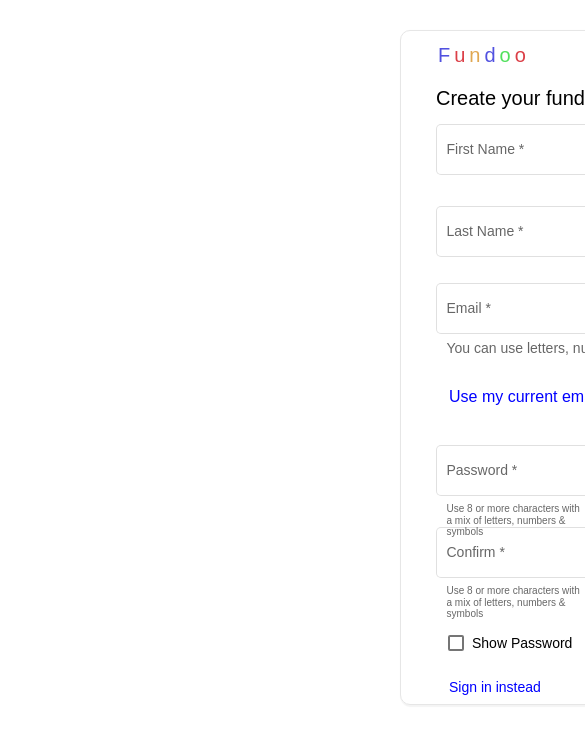
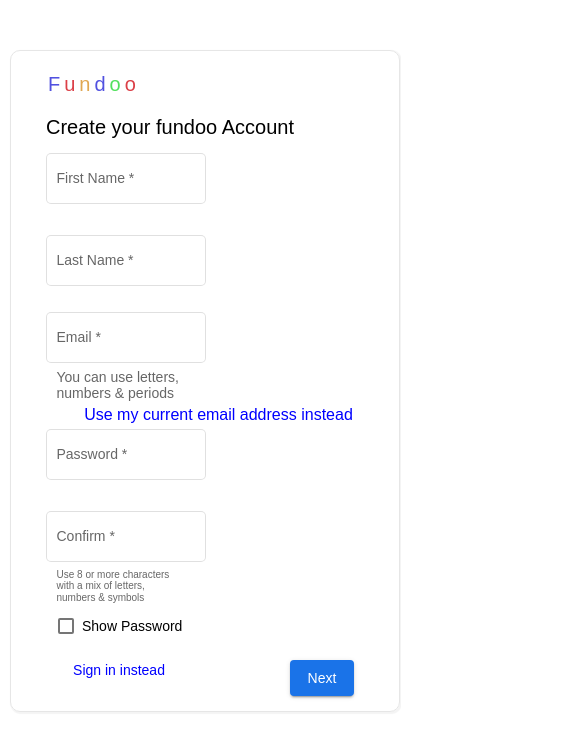
Before and after one commit to praveenmethraskar/fundoo-frontend, an Angular app: page /register in a window 390 px wide. Shown: the top 750 px of the page, 585 px wide, since content can reach past the window. Built offline with nearby package versions, Linux system fonts and the light colour scheme.

Commit message:
responsiveness of all pages

```diff
--- a/src/app/components/forgotpassword/forgotpassword.component.scss
+++ b/src/app/components/forgotpassword/forgotpassword.component.scss
@@ -63,42 +63,36 @@
 .f {
     color: #01579B;
     font-weight: bold;
-    font-family: sans-serif;
     text-align: center
 }
 
 .u {
     color: #D50000;
     font-weight: bold;
-    font-family: sans-serif;
     text-align: center
 }
 
 .n {
     color: #FF8F00;
     font-weight: bold;
-    font-family: sans-serif;
     text-align: center
 }
 
 .d {
     color: #01579B;
     font-weight: bold;
-    font-family: sans-serif;
     text-align: center
 }
 
 .o {
     color: #33691E;
     font-weight: bold;
-    font-family: sans-serif;
     text-align: center
 }
 
 .oo {
     color: #D50000;
     font-weight: bold;
-    font-family: sans-serif;
     text-align: center
 }
 
--- a/src/app/components/login/login.component.scss
+++ b/src/app/components/login/login.component.scss
@@ -26,7 +26,7 @@
 }
 .fundoo {
   text-align: center;
-  font-family: "Times New Roman";
+
   font: bold;
   margin-top: 05%;
   font-size: 200%;
@@ -34,7 +34,7 @@
 .f {
   color: blue;
   font-weight: bold;
-  font-family: "Times New Roman";
+
   text-align: center;
 }
 .u {
--- a/src/app/components/registration/registration.component.html
+++ b/src/app/components/registration/registration.component.html
@@ -54,8 +54,8 @@
                 <div class="password-field" fxLayout="row" fxLayout.xs="column">
                     <mat-form-field floatLabel="auto" appearance="outline">
                         <mat-label>Password</mat-label>
-                        <input matInput name="password" type="password" required formControlName="password">
-                        <mat-hint class="passwordhint">Use 8 or more characters with a mix of letters, numbers & symbols
+                        <input class="inputbutton" matInput name="password" type="password" required formControlName="password">
+                        <mat-hint class="passwordhint" fxHide.xs>Use 8 or more characters with a mix of letters, numbers & symbols
                         </mat-hint>
                         <mat-error>First name is required</mat-error>
                     </mat-form-field>
@@ -82,8 +82,8 @@
 
     </div>
 
-    <div>
-        <img src="../../../assets/accounts.JPG" class="sideimage" alt=""><br>
+    <div fxHide.xs>
+        <img src="../../../assets/accounts.JPG" class="sideimage" alt="" > <br>
         <mat-hint class="logohint">One account. All of Google working for you.</mat-hint>
     </div>
 </div>
--- a/src/app/components/registration/registration.component.scss
+++ b/src/app/components/registration/registration.component.scss
@@ -149,3 +149,65 @@
   .logohint{
     padding-left: 30px;
   }
+
+
+  @media screen and (min-width:220px)and (max-width:599px)
+  {
+    .container{
+        display: flex;
+        flex-direction: column;
+        margin-top: 50px;
+        margin-left: 10px;
+        margin-right: 10px;
+        width: 100%;
+        height: auto;
+        border-radius: 10px;
+        border: 1px solid rgb(230 230 230);
+        box-shadow: 1px 1px 1px 1px #f4f4f4;
+     }
+     .mat-form-field-subscript-wrapper
+     {
+        padding: 4px;
+     }
+
+     .password-field
+    {
+        display: flex;
+        flex-direction: column;
+        padding-left: 35px;
+        margin-top: 0px;
+        width: 100%;
+    }
+    .usemycurrentemail
+{
+    width:400px;
+    font-size: 16px;
+    margin-top: 10px;
+    margin-left: -10px!important;
+    padding-left: -10px!important;
+
+}
+.email-field {
+    display: flex;
+    justify-content: center;
+    padding-left: 35px;
+    width: 100%;
+  }
+
+  .mat-raised-button{
+    background-color: #1a73e8;
+    color: white;
+    padding-left: 0;
+    padding-right: 0px;
+    margin-left: 125px;
+    margin-bottom: 15px;
+  }
+  .mat-card-actions{
+    display: flex;
+    justify-content:center;
+    margin-left: 13px;
+    margin-right: 13px;
+    padding-left: 35px;
+
+  }
+  }
--- a/src/app/components/resetpassword/resetpassword.component.scss
+++ b/src/app/components/resetpassword/resetpassword.component.scss
@@ -39,31 +39,31 @@
 
   .u {
     color: red;
-    font-weight: bold; // font-family: sans-serif;
+    font-weight: bold;
     text-align: center;
   }
 
   .n {
     color: yellow;
-    font-weight: bold; // font-family: sans-serif;
+    font-weight: bold;
     text-align: center;
   }
 
   .d {
     color: blue;
-    font-weight: bold; // font-family: sans-serif;
+    font-weight: bold;
     text-align: center;
   }
 
   .o {
     color: green;
-    font-weight: bold; // font-family: sans-serif;
+    font-weight: bold;
     text-align: center;
   }
 
   .oo {
     color: red;
-    font-weight: bold; // font-family: sans-serif;
+    font-weight: bold;
     text-align: center;
   }
   .reset-title {
@@ -81,7 +81,7 @@
   }
   #confirm-button {
     background-color: lblue;
-    font-family: "Gill Sans";
+
   }
   .link {
     color: blue;
```
